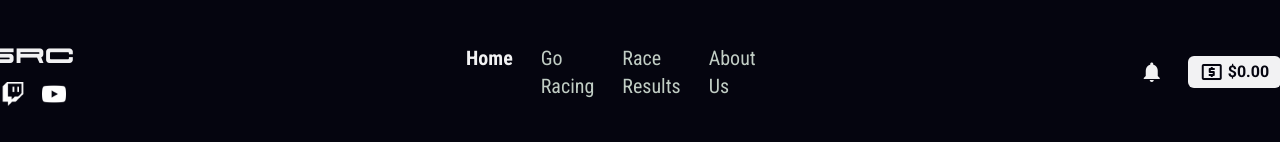
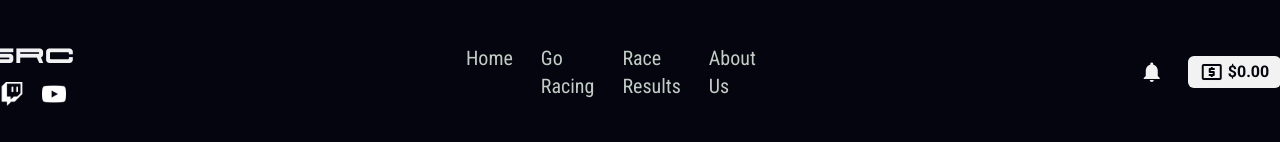
Before and after one commit to Caleb13360/wsrc, an Angular app in the folder wsrc-app/: page / in a window 1280 px wide. Shown: the top 142 px of the page. Built offline with nearby package versions, Linux system fonts and the light colour scheme.

Commit message:
added Hove Effect To TopBar

```diff
--- a/wsrc-app/src/app/app.component.html
+++ b/wsrc-app/src/app/app.component.html
@@ -15,10 +15,10 @@
       </div>
       <!-- Links -->
       <div class="flex space-x-7">
-        <a routerLink="/" class="text-cWhite text-xl font-roboto-condensed font-bold">Home</a>
-        <a routerLink="/races" class="text-cDarkGrey text-xl font-roboto-condensed">Go Racing</a>
-        <a routerLink="/races" class="text-cDarkGrey text-xl font-roboto-condensed">Race Results</a>
-        <a routerLink="/races" class="text-cDarkGrey text-xl font-roboto-condensed">About Us</a>
+        <a routerLink="/" class="text-cDarkGrey text-xl font-roboto-condensed hover:text-cWhite transition-all duration-200 ease-linear hover:font-bold">Home</a>
+        <a routerLink="/races" class="text-cDarkGrey text-xl font-roboto-condensed  hover:text-cWhite transition-all duration-200 ease-linear hover:font-bold">Go Racing</a>
+        <a routerLink="/races" class="text-cDarkGrey text-xl font-roboto-condensed  hover:text-cWhite transition-all duration-200 ease-linear hover:font-bold">Race Results</a>
+        <a routerLink="/races" class="text-cDarkGrey text-xl font-roboto-condensed  hover:text-cWhite transition-all duration-200 ease-linear hover:font-bold">About Us</a>
       </div>
       <!-- User Icons -->
       <div class="flex space-x-6">
```
